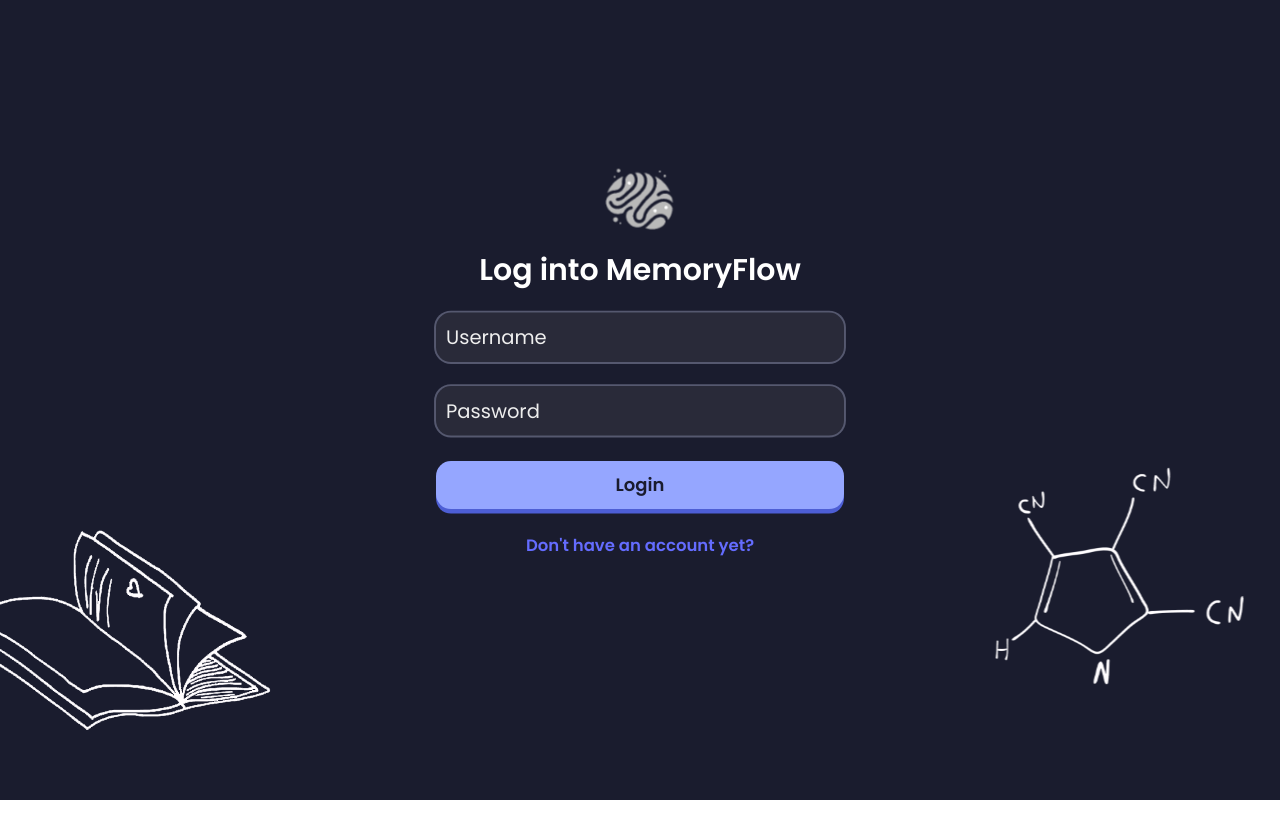
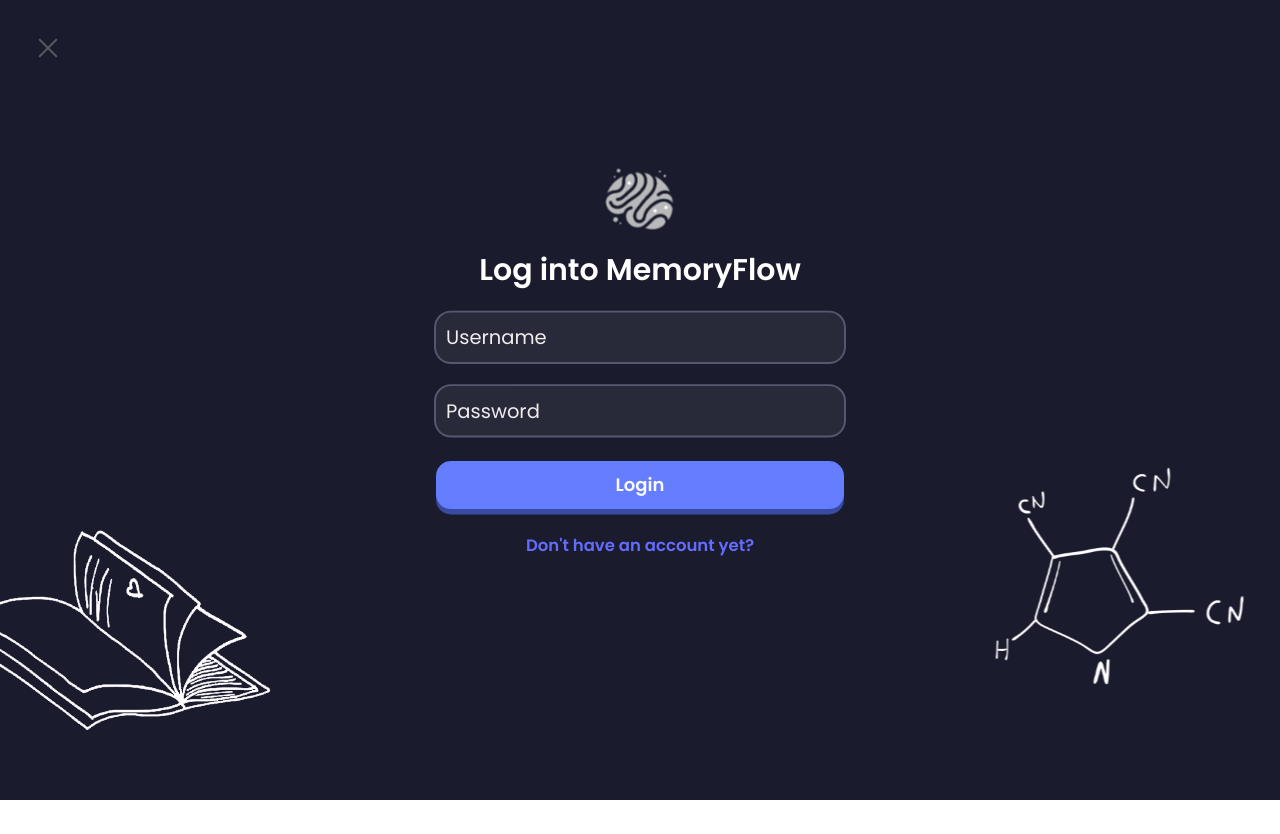
Before and after one commit to floriiian/MemoryFlow, a React (Vite) app in the folder memory-flow-app/: page /Login in a window 1280 px wide. Built offline with nearby package versions, Linux system fonts and the light colour scheme.

Commit message:
Add files via upload

```diff
--- a/memory-flow-app/src/Homepage.css
+++ b/memory-flow-app/src/Homepage.css
@@ -10,7 +10,7 @@
     align-items: center;
     min-height: 100vh;
     margin: 0;
-    background-color: #fdfdfd;
+    background-color: #ffffff;
     font-family: 'Poppins-500', sans-serif;
     color: #3f3f3f;
     top: 0;
@@ -33,7 +33,7 @@
     left: 50%;
     transform: translate(-50%, -50%);
     padding-top: 50px;
-    animation: pageReveal 0.5s ease;
+    animation: pageReveal 0.2s;
 }
 
 .start_container img {
@@ -161,3 +161,20 @@
         opacity: 1;
     }
 }
+
+.underlined_text {
+    position: relative;
+}
+
+.underlined_text:after {
+    content: '';
+    position: absolute;
+    top: 78%;
+    width: 140%;
+    aspect-ratio: 10 / 1;
+    left: 47%;
+    transform: translate(-50%, 0);
+    border-radius: 50%;
+    border: 4px solid hsl(230, 97%, 69%);
+    clip-path: polygon(0 0, 60% 50%, 100% 0);
+}
--- a/memory-flow-app/src/Login.css
+++ b/memory-flow-app/src/Login.css
@@ -35,7 +35,7 @@
     position: relative;
     transform: scale(1.5) translateY(-10%);
     font-weight: 400;
-    animation: pageReveal 0.5s ease;
+    animation: pageReveal 0.2s;
 
 
 }
@@ -99,17 +99,17 @@ p {
     margin-bottom: 9px;
     font-weight: bold;
     font-size: 12px;
-    background-color: #95a6ff;
-    color: #1a1c2e;
+    background-color: #647eff;
+    color: #fbfbfb;
     border: none;
     border-radius: 10px;
-    box-shadow: 0 3px #4d5ed5;
+    box-shadow: 0 0.3em #394aa3;
     cursor: pointer;
     transition: 0.1s;
 }
 
 .login-button:hover {
-    background-color: #a4b1fe;
+    background-color: #7b8df9;
 }
 
 .login-button:active {
@@ -200,6 +200,36 @@ p {
     right: -120%;
 }
 
+.close {
+    position: fixed;
+    left: 32px;
+    top: 32px;
+    width: 32px;
+    height: 32px;
+    opacity: 0.8;
+}
+.close:hover {
+    cursor: pointer;
+    opacity: 1;
+}
+.close:before, .close:after {
+    position: absolute;
+    left: 50%;
+    top: 50%;
+    content: ' ';
+    height: 25px;
+    width: 2px;
+    background-color: #6d6d6d;
+    transform-origin: center;
+}
+.close:before {
+    transform: translate(-50%, -50%) rotate(45deg); /* Adjusted to center */
+}
+.close:after {
+    transform: translate(-50%, -50%) rotate(-45deg); /* Adjusted to center */
+}
+
+
 @keyframes brainBreathe {
     0% {
         filter: brightness(1);
--- /dev/null
+++ b/memory-flow-app/src/MyCards.css
@@ -0,0 +1,20 @@
+.flashcardsContainer {
+    position: fixed;
+    left: 50em%; /* Start from the center */
+    transform: translateX(-50%); /* Move it back by half of its width */
+    color: white;
+}
+
+.header-line {
+    position: fixed;
+    top: 2em;
+    left: 23em; /* Center it horizontally */
+    transform: translateX(-50%); /* Shift back by 50% of the element's width */
+    font-size: 2em;
+    width: 30em; /* Keep the width or adjust as needed */
+    color: #a3a3a3;
+    background-color: transparent;
+    padding-bottom: 30px;
+    border-bottom: 3px solid #ff0000;
+    text-align: center; /* Center the text within the header line */
+}
--- a/memory-flow-app/src/Navbar.css
+++ b/memory-flow-app/src/Navbar.css
@@ -7,7 +7,6 @@
     width: auto;
     min-width: 15.5em;
     max-width: 15.5em;
-    border-radius: 5px;
     border-right: 3px solid #625c5c;
 }
 .sidebar-navigation ul {
@@ -58,13 +57,10 @@
 }
 .sidebar-navigation ul li.active {
     border-radius: 10px;
-    box-shadow: 0 0 0 2px #4d5ed5;
+    box-shadow: 0 0 0 2px #647eff;
+    background-color: rgba(77, 94, 213, 0.11);
 }
 
-.logo{
-    height: 50px;
-    width: 50px;
-}
 
 .icon {
     text-transform: uppercase;
@@ -87,20 +83,5 @@
     font-weight: bold;
     margin: 0.7em 0.7em 29px;
     font-size: 1.6em;
-    animation: logoBreathe 6s ease;
-    animation-iteration-count: infinite;
+    color: #ffffff;
 }
-
-
-
-@keyframes logoBreathe {
-    0% {
-        filter: brightness(1.2);
-    }
-    50% {
-        filter: brightness(0.8);
-    }
-    100% {
-        filter: brightness(1.2);
-    }
-}
--- a/memory-flow-app/src/Navbar.jsx
+++ b/memory-flow-app/src/Navbar.jsx
@@ -1,8 +1,9 @@
 import './Navbar.css';
+import './index.css'
 import myCardsLogo from './assets/cards_icon.png';
 import loginLogo from './assets/login_icon.png';
 import downloadLogo from './assets/download_icon.png';
-import {useState} from "react";
+import {useEffect, useState} from "react";
 import {useNavigate} from "react-router-dom";
 
 function Navbar() {
@@ -10,16 +11,23 @@ function Navbar() {
     const navigate = useNavigate();
     const [selectedButton, setSelectedButton] = useState(null);
 
+    const currentURL = window.location.href;
+    const currentPath = currentURL.substring(currentURL.lastIndexOf('/') + 1);
+
+    useEffect(() => {
+        setSelectedButton(currentPath);
+    }, []);
+
     function redirectToPage(page) {
         if (page !== selectedButton) {
-            setSelectedButton(page);  // Only update if the button changes
             navigate("/" + page);
-            console.log("redirecting to", page);
         }
     }
 
     return (
+
         <>
+            <div className={"baseBody"}>
                 <nav className="sidebar-navigation">
                     <ul>
                         <li style={{pointerEvents: 'none'}}>
@@ -48,6 +56,7 @@ function Navbar() {
                         </li>
                     </ul>
                 </nav>
+            </div>
         </>
     );
 }
--- a/memory-flow-app/src/index.css
+++ b/memory-flow-app/src/index.css
@@ -1,3 +1,19 @@
+.baseBody{
+  justify-content: center;
+  align-items: center;
+  min-height: 100vh;
+  margin: 0;
+  background-color: #1a1c2e;
+  font-family: 'Poppins-500', sans-serif;
+  color: #3f3f3f;
+  top: 0;
+  left: 0;
+  right: 0;
+  bottom: 0;
+  z-index:  -1;
+  position: absolute;
+}
+
 a {
   font-weight: 500;
   color: #646cff;
@@ -12,7 +28,6 @@ h1 {
   line-height: 1.1;
 }
 
-
 button:focus,
 button:focus-visible {
   outline: 4px auto -webkit-focus-ring-color;
--- a/memory-flow-app/src/routes/Homepage.jsx
+++ b/memory-flow-app/src/routes/Homepage.jsx
@@ -17,10 +17,12 @@ function Homepage() {
                 <div className="start_container">
                     <img src={cardsStack} alt="CardStack"/>
                     <div className="text_and_buttons">
-                        <span>The smart, fun, and effective way of learning!</span>
+                        <span>The easy, fun,and <span className="underlined_text">effective </span>way of learning!</span>
                         <div className="start_container_btns">
-                            <button onClick={() => navigate("/register")} className="customButton register"><span>Get started</span></button>
-                            <button onClick={() => navigate("/login")} className="customButton login"><span>I already have an account</span></button>
+                        <button onClick={() => navigate("/register")} className="customButton register"><span>Get started</span>
+                            </button>
+                            <button onClick={() => navigate("/login")} className="customButton login"><span>I already have an account</span>
+                            </button>
                         </div>
                     </div>
                 </div>
--- a/memory-flow-app/src/routes/Login.jsx
+++ b/memory-flow-app/src/routes/Login.jsx
@@ -100,6 +100,7 @@ function Login() {
     return (
         <>
             <div className={"loginBody"}>
+                <a className="close" onClick={() => navigate("/")}></a>
                 <div className={"login-container"}>
                     <div className="login_form">
                         <img className="login-form-logo" alt="MemoryBoost Logo" src={darkLogo}/>
@@ -113,7 +114,10 @@ function Login() {
                                 onChange={handleFormChange}
                             />
                             <div
-                            style={{opacity: usernameHintToggled ? 1 : 0, height: usernameHintToggled ? "auto" : "0",}}
+                                style={{
+                                    opacity: usernameHintToggled ? 1 : 0,
+                                    height: usernameHintToggled ? "auto" : "0",
+                                }}
                                 className={"inputHint username"}>
                                 <img alt="Hinting Icon" src={hintIcon}/>
                                 {usernameHintText}
@@ -126,7 +130,10 @@ function Login() {
                                 onChange={handleFormChange}
                             />
                             <div
-                            style={{opacity: passwordHintToggled ? 1 : 0, height: passwordHintToggled ? "auto" : "0"}}
+                                style={{
+                                    opacity: passwordHintToggled ? 1 : 0,
+                                    height: passwordHintToggled ? "auto" : "0"
+                                }}
                                 className={"inputHint password"}>
                                 <img alt="Hinting Icon" src={hintIcon}/>
                                 {passwordHintText}
--- a/memory-flow-app/src/routes/MyCards.jsx
+++ b/memory-flow-app/src/routes/MyCards.jsx
@@ -1,16 +1,21 @@
 import {Outlet} from "react-router-dom";
-import '../Homepage.css';
+import '../index.css'
+import '../MyCards.css'
+
 
 function MyCards() {
 
     return (
         <>
-            <Outlet/>
-            <h1>Your flashcards</h1>
-            <p>Flashcard</p>
-            <p>Flashcard</p>
-            <p>Flashcard</p>
-            <p>Flashcard</p>
+            <div className={"baseBody"}>
+                <div className={"header-line"}>
+                    <span>Your flashcards</span>
+                </div>
+                <div className={"flashcardsContainer"}>
+                    <span>Flashcard</span>
+                </div>
+                <Outlet/>
+            </div>
         </>
     );
 }
--- a/memory-flow-app/src/routes/Register.jsx
+++ b/memory-flow-app/src/routes/Register.jsx
@@ -1,5 +1,5 @@
 import {useState} from 'react';
-import {Form, Link, useNavigate} from "react-router-dom";
+import {Form, Link, redirect, useNavigate} from "react-router-dom";
 import {postRequest} from '../api/requests.jsx';
 import {checkCredentials, hideFormHint, setFormHint, showFormHint} from "../handlers/accountHandlers.jsx";
 
@@ -97,6 +97,7 @@ function Register() {
     return (
         <>
             <div className={"loginBody"}>
+                <a className="close" onClick={() => navigate("/")}></a>
                 <div className="login_form">
                     <img className="login-form-logo" alt="MemoryBoost Logo" src={darkLogo}/>
                     <h1 className="login-form-header">Join MemoryFlow</h1>
```
Lines whose indentation alone changed are shown as unchanged.
